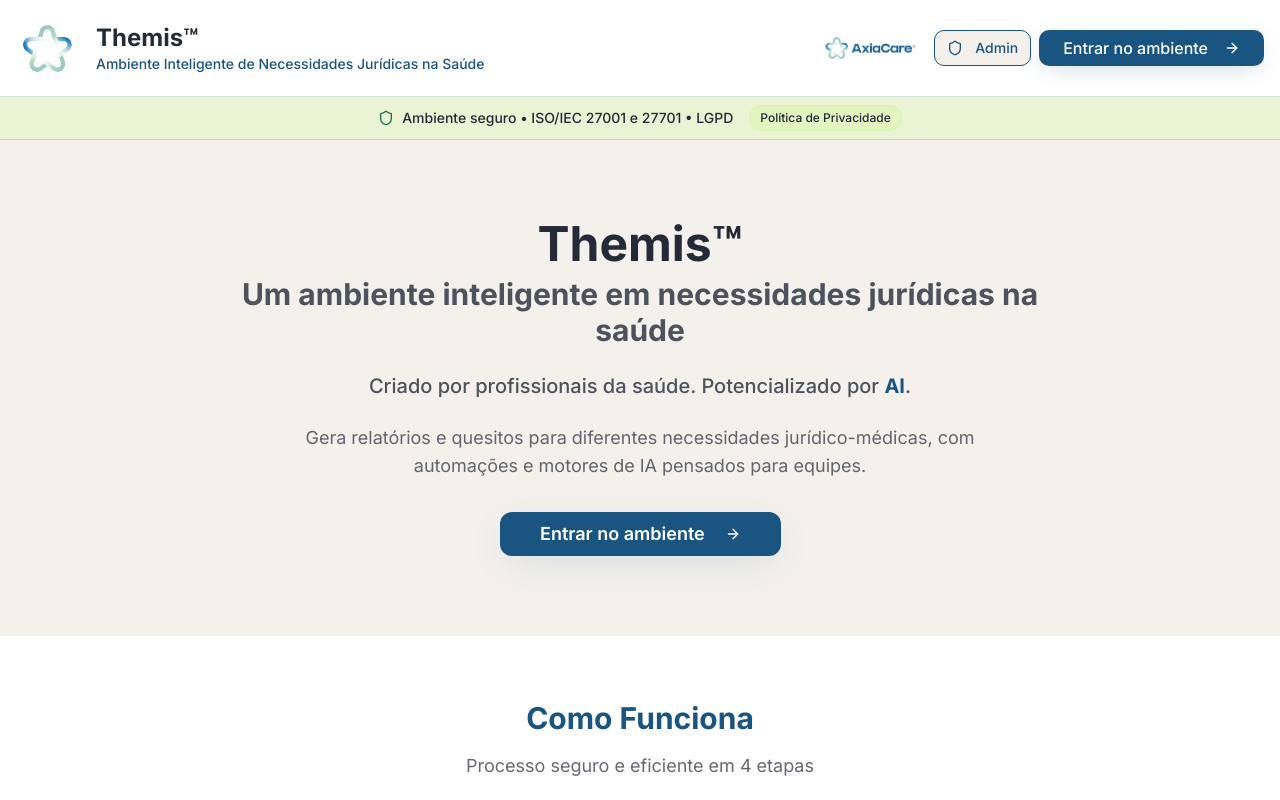
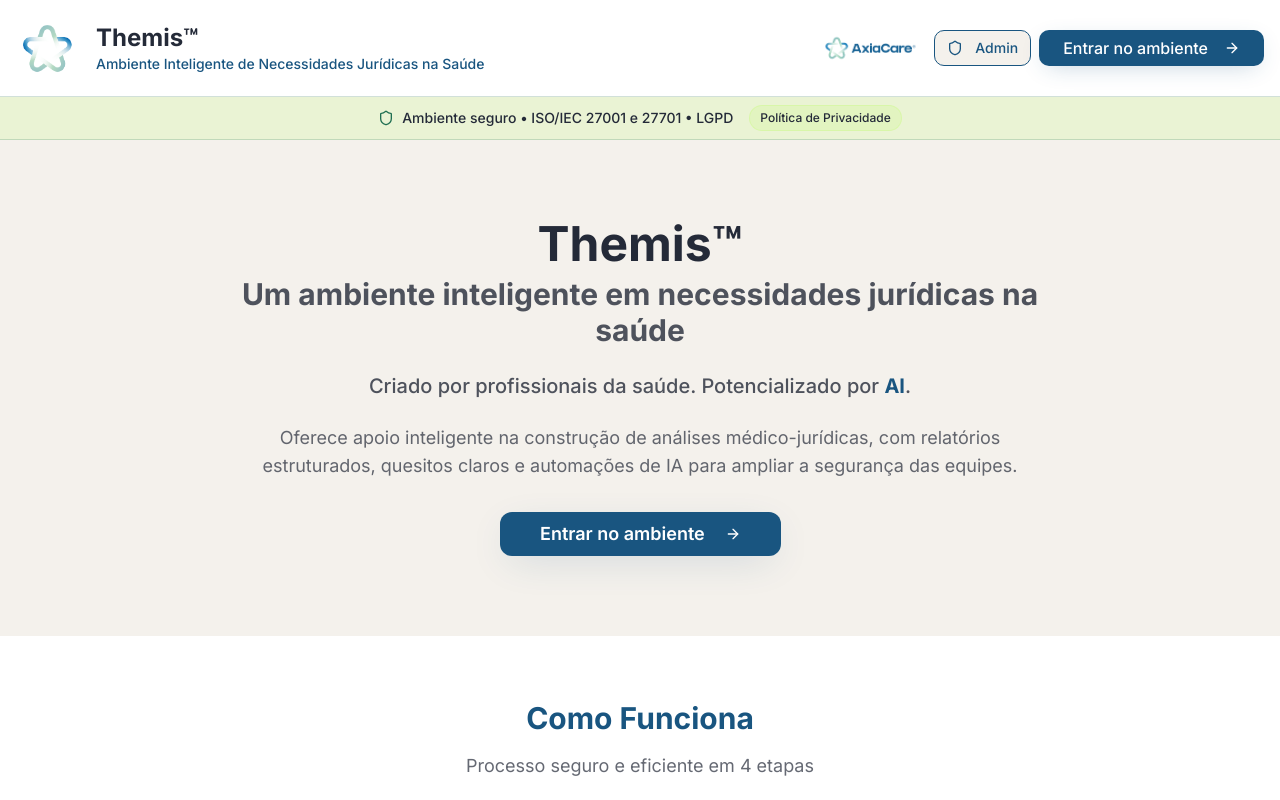
Before and after one commit to axiacare/themis-case-companion, a React (Vite) app: page / in a window 1280 px wide. Shown: the top 800 px of the page. Built offline with nearby package versions, Linux system fonts and the light colour scheme; a web font is replaced by a local one.

Commit message:
Update health-tech descriptions

```diff
--- a/src/pages/Index.tsx
+++ b/src/pages/Index.tsx
@@ -98,7 +98,7 @@ const Index = () => {
               Criado por profissionais da saúde. Potencializado por <span className="font-bold text-axcontrol-primary">AI</span>.
             </p>
             <p className="text-base md:text-lg text-axcontrol-dark/70 max-w-3xl mx-auto leading-relaxed">
-              Gera relatórios e quesitos para diferentes necessidades jurídico-médicas, com automações e motores de IA pensados para equipes.
+              Oferece apoio inteligente na construção de análises médico-jurídicas, com relatórios estruturados, quesitos claros e automações de IA para ampliar a segurança das equipes.
             </p>
           </div>
 
```
